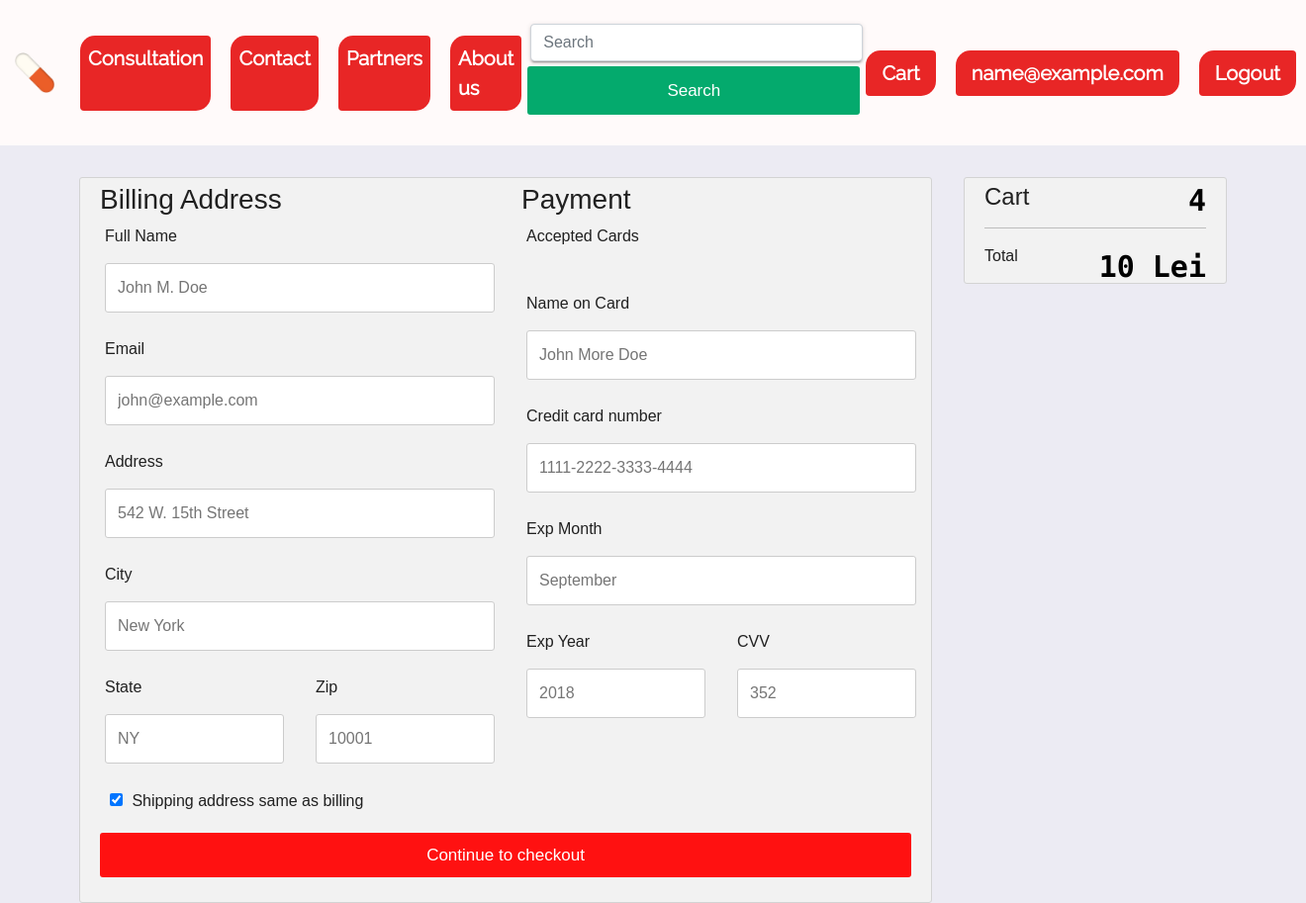
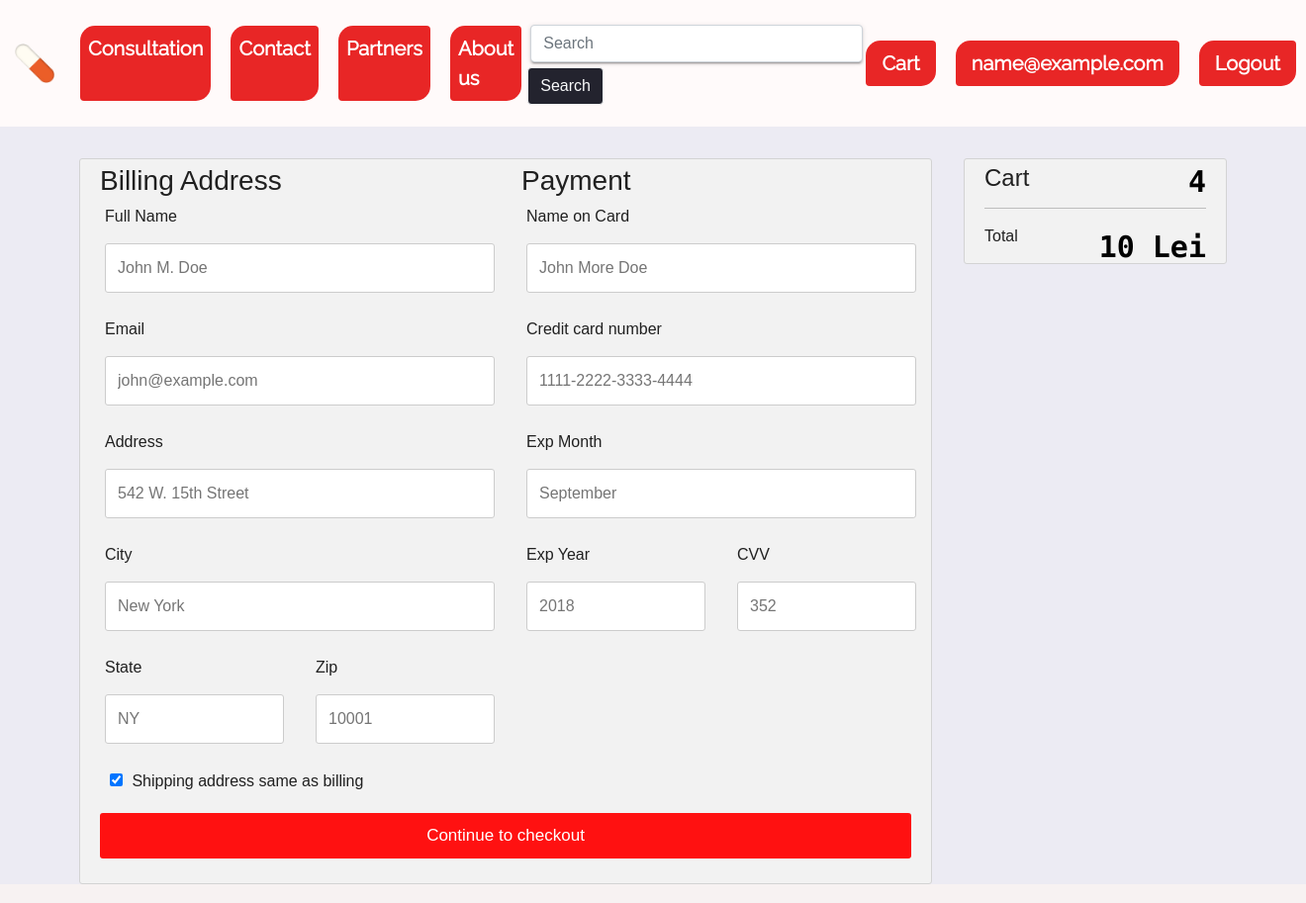
Before and after one commit to mateiocristi/IHealthApp, a Flask app: template templates/checkout.html in a window 1320 px wide. Shown: the whole page at 99% size. Run offline with Flask 2, Linux system fonts and the light colour scheme; the template is opened without the code that fills it: most values are stand-ins (such as "Sample title", 1, 10 or a date in 2020); some libraries are stand-ins or nearby versions.

Commit message:
work on design

```diff
--- a/static/css/checkout_form.css
+++ b/static/css/checkout_form.css
@@ -54,7 +54,7 @@ label {
   font-size: 24px;
 }
 
-.btn {
+.bttn {
   background-color: #04AA6D;
   color: white;
   padding: 12px;
@@ -66,7 +66,7 @@ label {
   font-size: 17px;
 }
 
-.btn:hover {
+.bttn:hover {
   background-color: #45a049;
 }
 
--- a/static/javascript/home_page.js
+++ b/static/javascript/home_page.js
@@ -72,7 +72,7 @@ export function showProducts(products, arg) {
                                                     </div>
                                                 </div>`
         let optional = `<p class="lead"><strike>${product.default_price} Lei</strike></p>`
-        if (product.actual_price != product.default_price) {
+        if (product.actual_price !== product.default_price) {
             firstPart = firstPart + optional + secPart
         } else {
             firstPart += secPart
--- a/templates/checkout.html
+++ b/templates/checkout.html
@@ -36,13 +36,13 @@
 
                             <div class="col-50">
                                 <h3>Payment</h3>
-                                <label for="fname">Accepted Cards</label>
-                                <div class="icon-container">
-                                    <i class="fa fa-cc-visa" style="color:navy;"></i>
-                                    <i class="fa fa-cc-amex" style="color:blue;"></i>
-                                    <i class="fa fa-cc-mastercard" style="color:red;"></i>
-                                    <i class="fa fa-cc-discover" style="color:orange;"></i>
-                                </div>
+{#                                <label for="fname">Accepted Cards</label>#}
+{#                                <div class="icon-container">#}
+{#                                    <i class="fa fa-cc-visa" style="color:navy;"></i>#}
+{#                                    <i class="fa fa-cc-amex" style="color:blue;"></i>#}
+{#                                    <i class="fa fa-cc-mastercard" style="color:red;"></i>#}
+{#                                    <i class="fa fa-cc-discover" style="color:orange;"></i>#}
+{#                                </div>#}
                                 <label for="cname">Name on Card</label>
                                 <input type="text" id="cname" name="cardname" placeholder="John More Doe">
                                 <label for="ccnum">Credit card number</label>
@@ -66,7 +66,7 @@
                         <label>
                             <input type="checkbox" checked="checked" name="sameadr"> Shipping address same as billing
                         </label>
-                        <input type="submit" value="Continue to checkout" class="btn">
+                        <input type="submit" value="Continue to checkout" class="bttn">
                     </form>
                 </div>
             </div>
```
Also changed, not shown: templates/cart.html (+12 -6 lines), static/images/cart/cart_full.jpg (renamed from static/images/cart/cart_full.jpeg).
